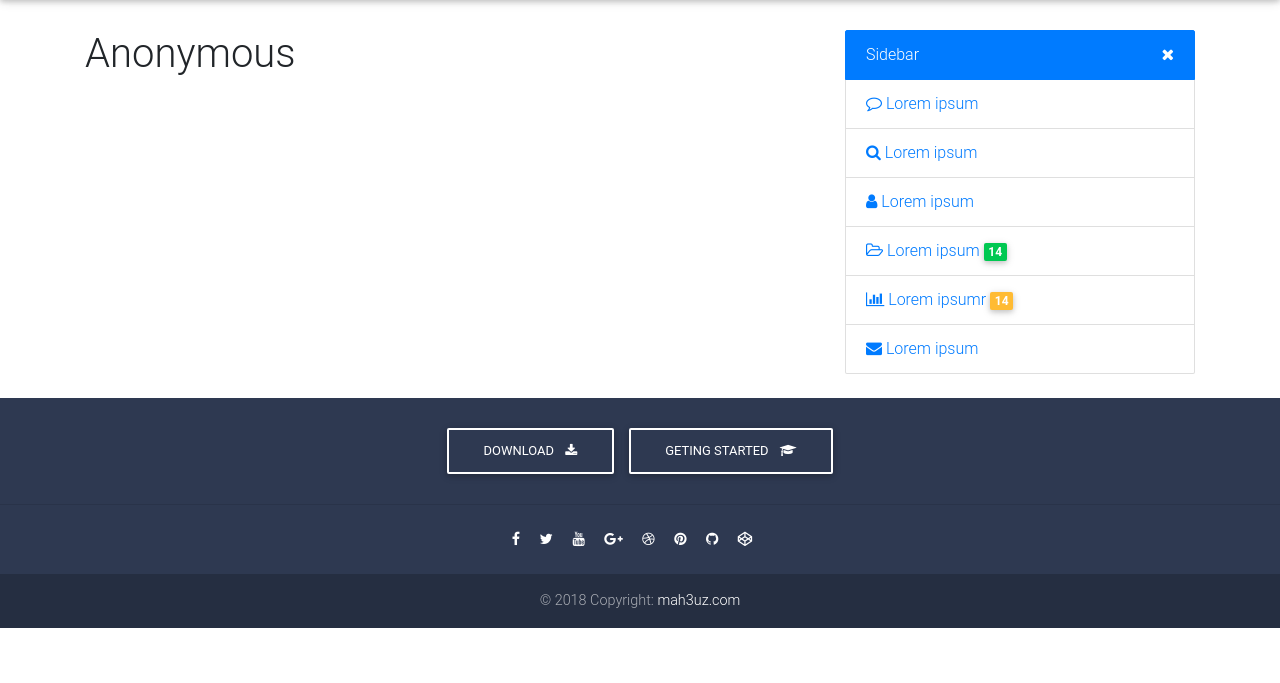
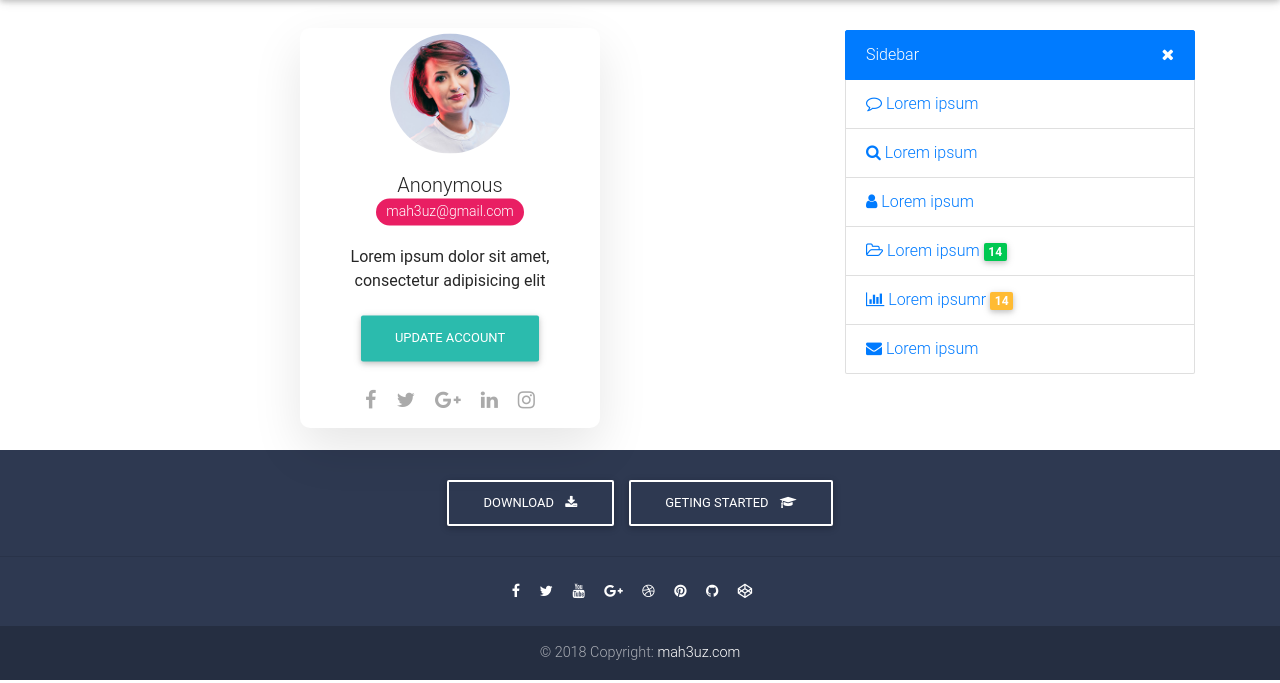
Before and after one commit to mah3uz/flask_blog, a Flask app: page /account in a window 1280 px wide. Shown: the part 66-749 px from the top of the page. Run offline with Flask 2, Linux system fonts and the light colour scheme; a user stored in the database is signed in; some libraries are stand-ins or nearby versions.

Commit message:
User Profile Update

```diff
--- a/flaskblog/forms.py
+++ b/flaskblog/forms.py
@@ -1,4 +1,5 @@
 from flask_wtf import FlaskForm
+from flask_login import current_user
 from wtforms import StringField, PasswordField, SubmitField, BooleanField
 from wtforms.validators import DataRequired, Length, Email, EqualTo, ValidationError
 from flaskblog.models import User
@@ -31,3 +32,23 @@ class LoginForm(FlaskForm):
     password = PasswordField('Password', validators=[DataRequired()])
     remember = BooleanField('Remember Me')
     submit = SubmitField('Login')
+
+
+class UpdateAccountForm(FlaskForm):
+    username = StringField('Username',
+                            validators=[DataRequired(), Length(min=3, max=15)])
+    email = StringField('Email',
+                        validators=[DataRequired(), Email()])
+    submit = SubmitField('Update')
+
+    def validate_username(self, username):
+        if username.data != current_user.username:
+            user = User.query.filter_by(username=username.data).first()
+            if user:
+                raise ValidationError('That Username is taken. Please choose another one.')
+
+    def validate_email(self, email):
+        if email.data != current_user.email:
+            email = User.query.filter_by(email=email.data).first()
+            if email:
+                raise ValidationError('That email has a account already. Login instead.')
--- a/flaskblog/models.py
+++ b/flaskblog/models.py
@@ -12,7 +12,7 @@ class User(db.Model, UserMixin):
     id = db.Column(db.Integer, primary_key=True)
     username = db.Column(db.String(15), unique=True, nullable=False)
     email = db.Column(db.String(120), unique=True, nullable=False)
-    image_file = db.Column(db.String(20), nullable=False, default='user.jpg')
+    image_file = db.Column(db.String(20), nullable=False, default='default.jpg')
     password = db.Column(db.String(60), nullable=False)
     posts = db.relationship('Post', backref='author', lazy=True)
 
--- a/flaskblog/routes.py
+++ b/flaskblog/routes.py
@@ -1,6 +1,6 @@
 from flask import render_template, url_for, flash, redirect, request
 from flaskblog import app, db, bcrypt
-from flaskblog.forms import RegistrationForm, LoginForm
+from flaskblog.forms import RegistrationForm, LoginForm, UpdateAccountForm
 from flaskblog.models import User, Post
 from flask_login import login_user, logout_user, current_user, login_required
 
@@ -25,10 +25,28 @@ posts = [
 def home():
     return render_template('home.html', posts=posts)
 
-@app.route("/account")
+@app.route("/account", methods=['GET', 'POST'])
 @login_required
 def account():
-    return render_template('account.html', title='Account')
+    form = UpdateAccountForm()
+
+    if form.validate_on_submit():
+        current_user.username = form.username.data
+        current_user.email = form.email.data
+        db.session.commit()
+        flash('Your account has been updated!', 'success')
+
+        return redirect(url_for('account'))
+    elif request.method == 'GET':
+        form.username.data = current_user.username
+        form.email.data = current_user.email
+
+    user_img = url_for('static',
+                       filename='images/profile_pics/' + current_user.image_file)
+    return render_template('account.html',
+                           title='Account',
+                           form=form,
+                           user_img=user_img)
 
 @app.route("/about")
 def about():
@@ -43,7 +61,9 @@ def register():
 
     if form.validate_on_submit():
         hashed_password = bcrypt.generate_password_hash(form.password.data).decode('utf-8')
-        user = User(username=form.username.data, email=form.email.data, password=hashed_password)
+        user = User(username=form.username.data,
+                    email=form.email.data,
+                    password=hashed_password)
         db.session.add(user)
         db.session.commit()
 
--- a/flaskblog/static/css/style.css
+++ b/flaskblog/static/css/style.css
@@ -1,2 +1,81 @@
-.card-comments img {
-  width: 4rem; }
+.alert {z-index: 999 !important;}
+
+/** User Profile **/
+.account-section {
+    min-height: 300px;
+}
+.card {
+    position:absolute;
+    top:50%;
+    left:50%;
+    transform:translate(-50%,-50%);
+    width:300px;
+    min-height:400px;
+    background:#fff;
+    box-shadow:0 20px 50px rgba(0,0,0,.1);
+    border-radius:10px;
+    transition:0.5s;
+}
+.card:hover {
+    box-shadow:0 30px 70px rgba(0,0,0,.2);
+}
+.card .box {
+    position:absolute;
+    top:50%;
+    left:0;
+    transform:translateY(-50%);
+    text-align:center;
+    padding:20px;
+    box-sizing:border-box;
+    width:100%;
+}
+.card .box .img {
+    width:120px;
+    height:120px;
+    margin:0 auto;
+    border-radius:50%;
+    overflow:hidden;
+}
+.card .box .img img {
+    width:100%;
+    height:100%;
+}
+.card .box h2 {
+    font-size:20px;
+    color:#262626;
+    margin:20px auto;
+}
+.card .box h2 span {
+    font-size:14px;
+    background:#e91e63;
+    color:#fff;
+    display:inline-block;
+    padding:5px 10px;
+    border-radius:15px;
+}
+.card .box p {
+    color:#262626;
+}
+.card .box span {
+    display:inline-flex;
+}
+.card .box ul {
+    margin:0;
+    padding:0;
+}
+.card .box ul li {
+    list-style:none;
+    float:left;
+}
+.card .box ul li a {
+    display:block;
+    color:#aaa;
+    margin:0 10px;
+    font-size:20px;
+    transition:0.5s;
+    text-align:center;
+}
+.card .box ul li:hover a {
+    color:#e91e63;
+    transform:rotateY(360deg);
+}
--- a/flaskblog/templates/account.html
+++ b/flaskblog/templates/account.html
@@ -2,6 +2,85 @@
 
 {% block content %}
 
-    <h1>{{ current_user.username }}</h1>
+    <!-- Update Account Modal -->
+    <div class="modal fade" id="modalUpdateAccountForm" tabindex="-1" role="dialog" aria-labelledby="myModalLabel" aria-hidden="true">
+        <div class="modal-dialog cascading-modal modal-avatar modal-md" role="document">
+            <form method="POST" action="">
+                {{ form.hidden_tag() }}
+                <div class="modal-content">
+                    <div class="modal-header">
+                        <img src="{{ user_img }}" alt="avatar" class="rounded-circle img-responsive">
+                    </div>
+                    <div class="modal-body mx-3">
+                        <div class="md-form mb-5">
+                            <i class="fa fa-user prefix grey-text"></i>
+                            <!-- Username -->
+                            {{ form.username.label(class="form-control-label") }}
+
+                            {% if form.username.errors %}
+                                {{ form.username(class="form-control is-invalid") }}
+                                <div class="invalid-feedback">
+                                    {% for error in form.username.errors %}
+                                        <span>{{ error }}</span>
+                                    {% endfor %}
+                                </div>
+                            {% else %}
+                                {{ form.username(class="form-control") }}
+                            {% endif %}
+                        </div>
+                        <div class="md-form mb-5">
+                            <i class="fa fa-envelope prefix grey-text"></i>
+                            <!-- Email -->
+                            {{ form.email.label(class="form-control-label") }}
+
+                            {% if form.email.errors %}
+                                {{ form.email(class="form-control is-invalid") }}
+                                <div class="invalid-feedback">
+                                    {% for error in form.email.errors %}
+                                        <span>{{ error }}</span>
+                                    {% endfor %}
+                                </div>
+                            {% else %}
+                                {{ form.email(class="form-control") }}
+                            {% endif %}
+                        </div>
+
+                        {# <div class="md-form mb-4">
+                            <i class="fa fa-lock prefix grey-text"></i>
+                            <input type="password" id="orangeForm-pass" class="form-control validate">
+                            <label data-error="wrong" data-success="right" for="orangeForm-pass">Your password</label>
+                        </div> #}
+
+                    </div>
+                    <div class="modal-footer d-flex justify-content-center">
+                        {{ form.submit(class="btn btn-info my-4") }}
+                    </div>
+                </div>
+            </form>
+        </div>
+    </div>
+    <!-- Update Account Modal -->
+
+    <div class="account-section my-5">
+        <div class="card">
+            <div class="box">
+                <div class="img">
+                    <img src="{{ user_img }}">
+                </div>
+                <h2>{{ current_user.username }}<br><span>{{ current_user.email }}</span></h2>
+                <p> Lorem ipsum dolor sit amet, consectetur adipisicing elit</p>
+                <a href="" class="btn btn-default btn-rounded mb-4" data-toggle="modal" data-target="#modalUpdateAccountForm">Update Account</a>
+                <span>
+                    <ul>
+                        <li><a href="#"><i class="fa fa-facebook" aria-hidden="true"></i></a></li>
+                        <li><a href="#"><i class="fa fa-twitter" aria-hidden="true"></i></a></li>
+                        <li><a href="#"><i class="fa fa-google-plus" aria-hidden="true"></i></a></li>
+                        <li><a href="#"><i class="fa fa-linkedin" aria-hidden="true"></i></a></li>
+                        <li><a href="#"><i class="fa fa-instagram" aria-hidden="true"></i></a></li>
+                    </ul>
+                </span>
+            </div>
+        </div>
+    </div>
 
 {% endblock content %}
--- a/flaskblog/templates/register.html
+++ b/flaskblog/templates/register.html
@@ -30,7 +30,7 @@
         <!-- E-mail -->
         <div class="form-row mb-4">
             <div class="col">
-                <!-- Username -->
+                <!-- Email -->
                 {{ form.email.label(class="form-control-label") }}
 
                 {% if form.email.errors %}
```
Also changed, not shown: flaskblog/site.db, flaskblog/static/images/post_pics/default.jpg (added), flaskblog/static/images/profile_pics/default.jpg (added).
